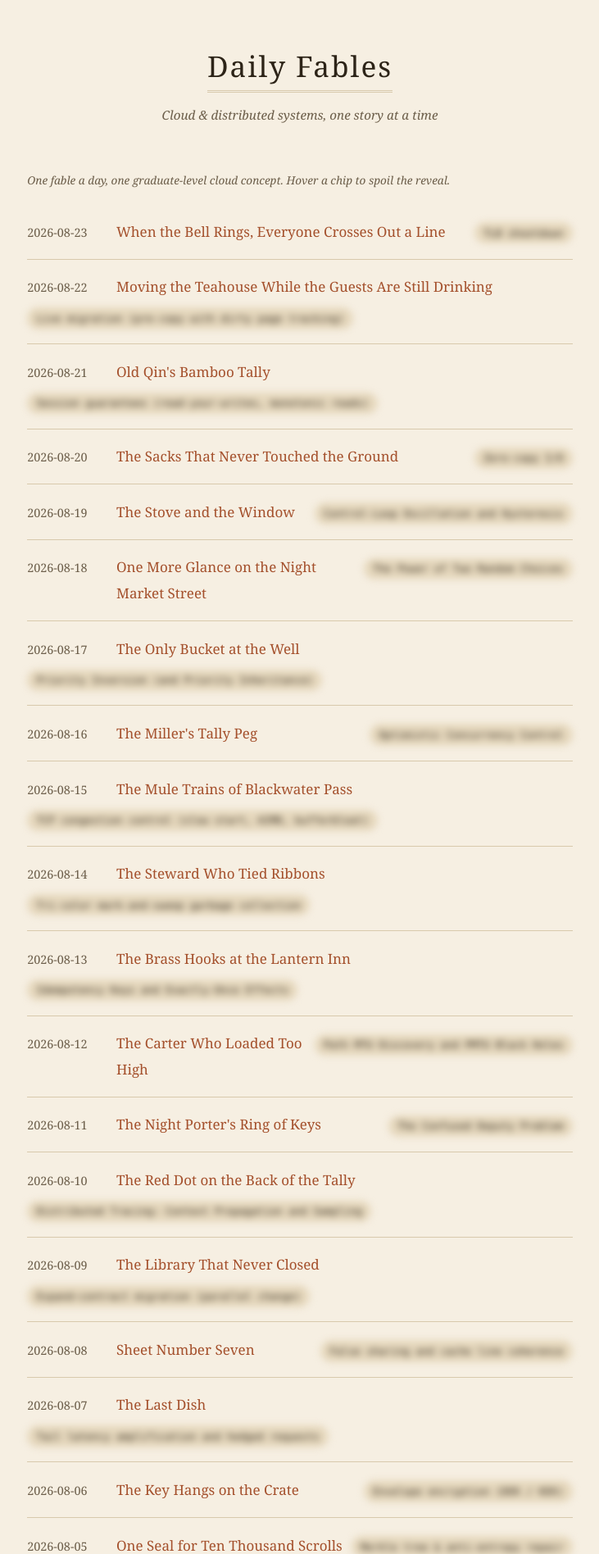
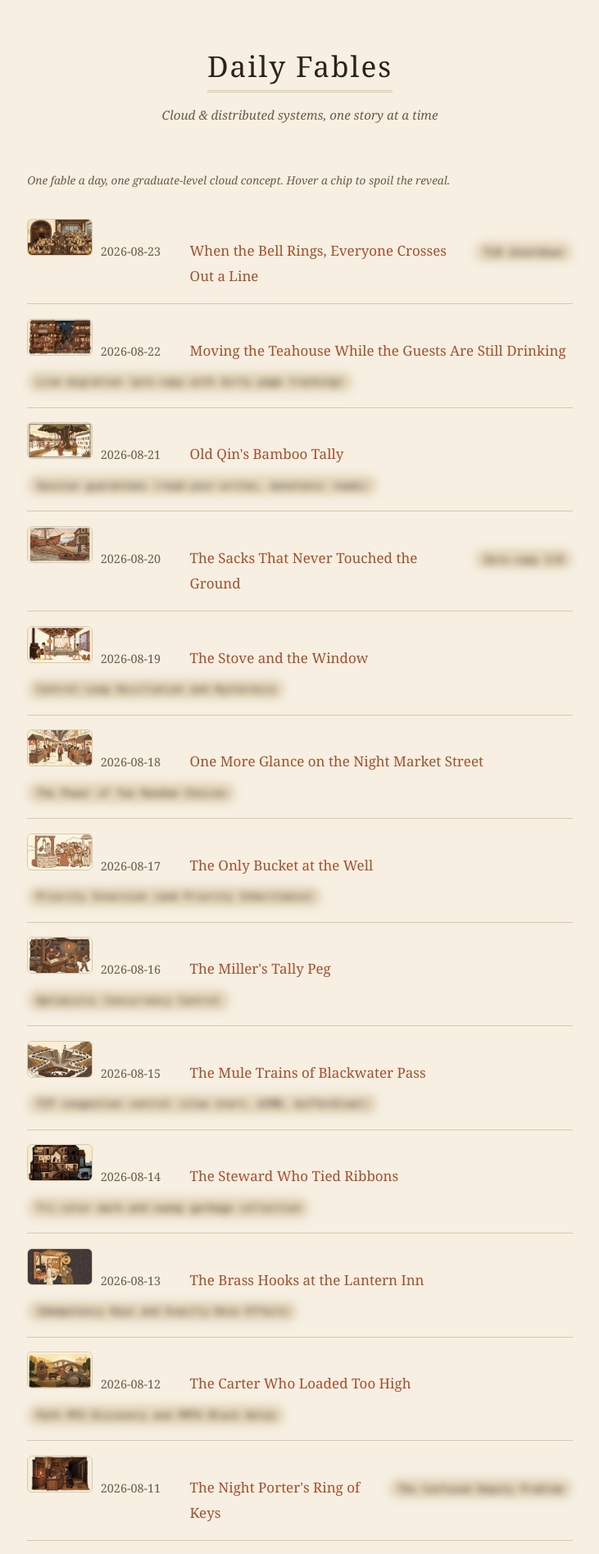
Before and after one commit to judexzhu/daily-fables, a Jekyll site: the page built from index.html, in a window 1280 px wide. Shown: the top 1896 px of the page at 82% size, without its empty margins (274-1005 px from the left). Built offline with Jekyll 4.4.1, drawn with Linux system fonts in a browser that asks for light colours.

Commit message:
Video replaces illustration on detail page; add thumbnails to index

```diff
--- a/_layouts/fable.html
+++ b/_layouts/fable.html
@@ -7,12 +7,12 @@ layout: default
   <p class="fable-title-zh">{{ page.title_zh }}</p>
   <p class="fable-concept">concept: <span class="concept-chip">{{ page.concept }}</span></p>
 
-  {% if page.illustration %}<img class="fable-art" src="{{ page.illustration | relative_url }}" alt="Illustration: {{ page.title_en }}">{% endif %}
-
   {% if page.youtube_id %}
   <div class="fable-video">
     <iframe src="https://www.youtube.com/embed/{{ page.youtube_id }}" frameborder="0" allowfullscreen loading="lazy" allow="accelerometer; autoplay; clipboard-write; encrypted-media; gyroscope; picture-in-picture"></iframe>
   </div>
+  {% elsif page.illustration %}
+  <img class="fable-art" src="{{ page.illustration | relative_url }}" alt="Illustration: {{ page.title_en }}">
   {% endif %}
 
   <div class="lang-toggle" role="tablist">
--- a/assets/style.css
+++ b/assets/style.css
@@ -47,6 +47,7 @@ a:hover { text-decoration: underline; }
   padding: 1.1rem 0; border-bottom: 1px solid var(--rule);
   display: flex; flex-wrap: wrap; align-items: baseline; gap: 0.6rem;
 }
+.fable-thumb { width: 80px; height: 45px; object-fit: cover; border-radius: 6px; border: 1px solid var(--rule); flex-shrink: 0; }
 .fable-list .date { color: var(--ink-soft); font-variant-numeric: tabular-nums; font-size: 0.9rem; min-width: 6.2rem; }
 .fable-list .titles { flex: 1; min-width: 14rem; }
 .fable-list .title-en { display: block; color: var(--ink-soft); font-style: italic; font-size: 0.9rem; }
--- a/index.html
+++ b/index.html
@@ -6,6 +6,7 @@ layout: default
 <ul class="fable-list">
 {% for post in site.posts %}
   <li>
+    {% if post.illustration %}<img class="fable-thumb" src="{{ post.illustration | relative_url }}" alt="" loading="lazy">{% endif %}
     <span class="date">{{ post.date | date: "%Y-%m-%d" }}</span>
     <span class="titles">
       <a href="{{ post.url | relative_url }}">{{ post.title_en | default: post.title }}</a>
```
